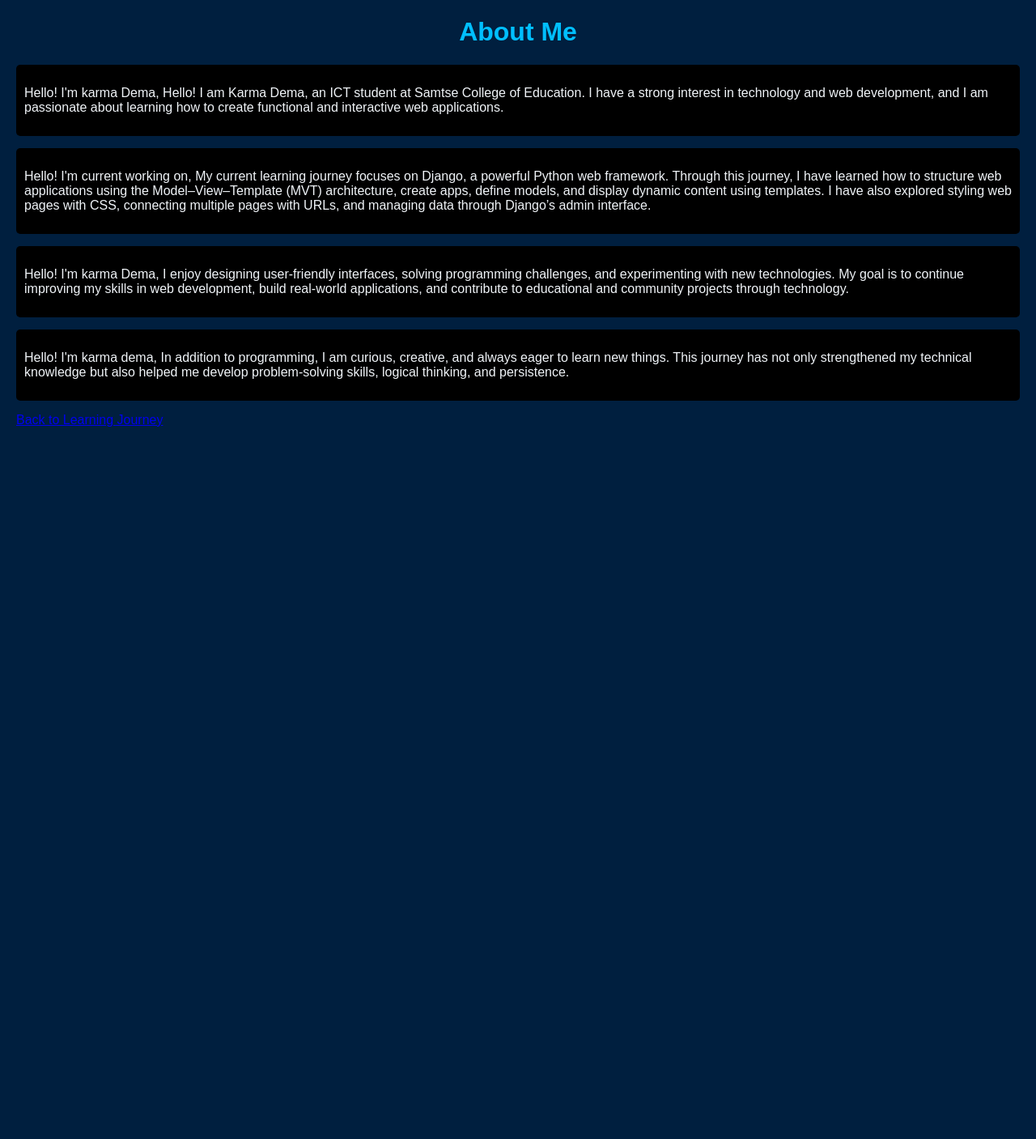
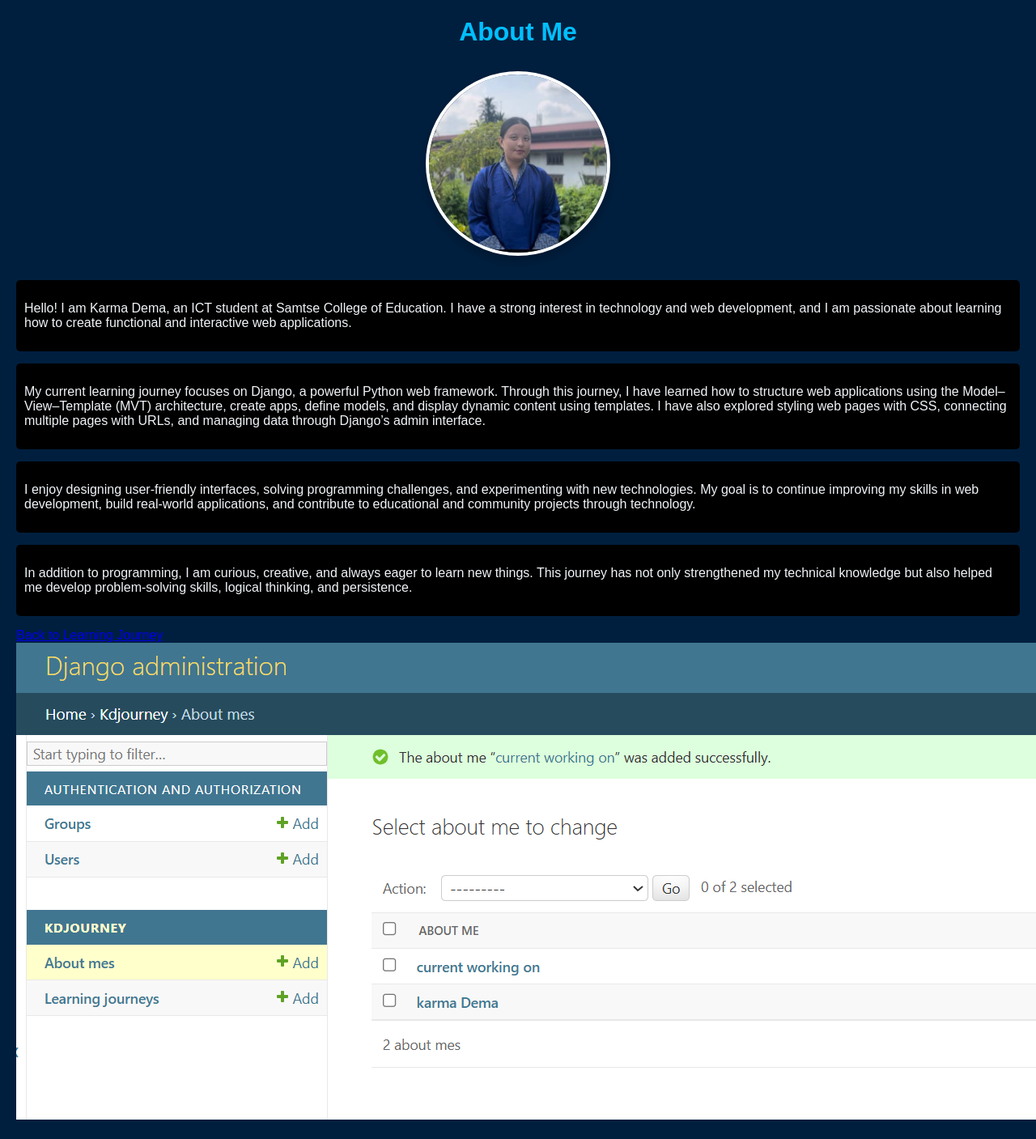
Before and after one commit to bapubapchu/08230135_Lab04, a Django app: page /about/ in a window 1280 px wide; the page is wider, and only the part inside the window is pictured. Shown: that part at 81% size. Before the commit the page ends 527 px from the top of that part, so only its background shows below. Run offline with Django 5.2, Linux system fonts and the light colour scheme; data comes from the database, SQL or seed files in the repository; both versions use the stored data as it was after the commit.

Commit message:
Adding lab 04

```diff
--- a/myJourney/kdJourney/static/styles/styles.css
+++ b/myJourney/kdJourney/static/styles/styles.css
@@ -59,3 +59,29 @@
     color: #666;
     font-style: italic;
 }
+
+
+/* Centered circular profile picture with hover effect */
+.profile-pic {
+  display: flex;
+  justify-content: center;
+  align-items: center;
+  margin: 20px 0;
+}
+
+.profile-pic img {
+  width: 140px;
+  height: 140px;
+  object-fit: cover;
+  border-radius: 50%;
+  border: 3px solid #fff;
+  box-shadow: 0 4px 10px rgba(0, 0, 0, 0.25);
+  transition: transform 0.3s ease, box-shadow 0.3s ease;
+  display: block;
+}
+
+/* Hover effect — zoom in slightly and add a glow */
+.profile-pic img:hover {
+  transform: scale(1.08);
+  box-shadow: 0 6px 16px rgba(0, 0, 0, 0.35), 0 0 10px rgba(255, 255, 255, 0.5);
+}
--- a/myJourney/kdJourney/templates/aboutMe.html
+++ b/myJourney/kdJourney/templates/aboutMe.html
@@ -5,17 +5,52 @@
     <title>About Me</title>
     <link rel="stylesheet" href="{% static 'styles/styles.css' %}">
 </head>
+<style>
+  /* Centered circular profile picture with hover effect */
+  .profile-pic {
+    display: flex;
+    justify-content: center;
+    align-items: center;
+    margin: 30px 0;
+  }
+
+  .profile-pic img {
+    width: 220px; /* Larger size */
+    height: 220px; /* Larger size */
+    object-fit: cover;
+    border-radius: 50%;
+    border: 4px solid #fff; /* Slightly thicker border for proportion */
+    box-shadow: 0 6px 15px rgba(0, 0, 0, 0.25);
+    transition: transform 0.3s ease, box-shadow 0.3s ease;
+    display: block;
+  }
+
+  /* Hover effect — zoom in slightly and add a glow */
+  .profile-pic img:hover {
+    transform: scale(1.08);
+    box-shadow: 0 8px 20px rgba(0, 0, 0, 0.35), 0 0 14px rgba(255, 255, 255, 0.5);
+  }
+</style>
+
+
 <body>
     <h1>About Me</h1>
+    <div class="profile-pic">
+        <img src="{% static 'images/dema.jpg' %}" alt="Profile Picture">
+    </div>
     {% if about_infos %}
         {% for info in about_infos %}
             <div class="about-section">
-                <p>Hello! I'm {{ info.name }}, {{ info.bio }}</p>
+                <p> {{ info.bio }}</p>
             </div>
         {% endfor %}
     {% else %}
         <p>No information available.</p>
     {% endif %}
     <a href="{% url 'index' %}">Back to Learning Journey</a>
+
+    <div class="index-image">
+      <img src="{% static 'images/4.PNG' %}" alt="Description of Image">
+    </div>
 </body>
 </html>
--- a/myJourney/kdJourney/templates/index.html
+++ b/myJourney/kdJourney/templates/index.html
@@ -28,5 +28,9 @@
     {% else %}
         <p>No journey entries available yet.</p>
     {% endif %}
+
+    <div class="index-image">
+      <img src="{% static 'images/3.PNG' %}" alt="Description of Image">
+    </div>
 </body>
 </html>
```
Also changed, not shown: myJourney/db.sqlite3, myJourney/kdJourney/static/images/2(2).PNG (deleted), myJourney/kdJourney/static/images/3(3).PNG (deleted), myJourney/kdJourney/static/images/6.PNG (deleted), myJourney/kdJourney/static/images/Capture.PNG (deleted), myJourney/kdJourney/static/images/dema.jpg (added).
